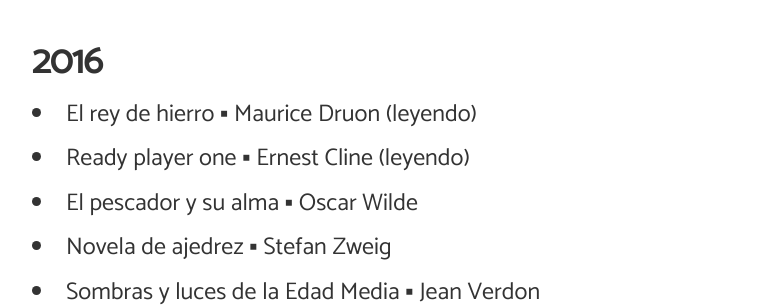
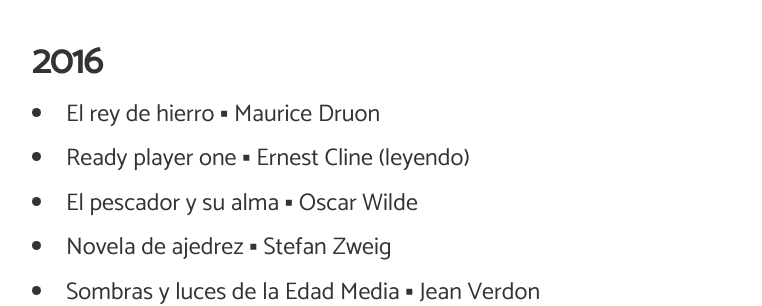
Before and after one commit to angelsimon/angelsimon.github.io, a Jekyll site: the page built from _posts/2016-09-09-libros-que-termine.md, in a window 1280 px wide and 900 px high. Shown: the part 410-716 px from the top of the window, without its empty margins (32-794 px from the left). Built offline with Jekyll 4.4.1, drawn with Linux system fonts in a browser that asks for light colours; nearby versions of some CDN libraries; comment, search, counter and statistics services are not loaded.

Commit message:
Update 2016-09-09-libros-que-termine.md

```diff
--- a/_posts/2016-09-09-libros-que-termine.md
+++ b/_posts/2016-09-09-libros-que-termine.md
@@ -11,7 +11,7 @@
 
 <h2>2016</h2>
 <ul>
-<li>El rey de hierro &#9642; Maurice Druon (leyendo)</li>
+<li>El rey de hierro &#9642; Maurice Druon</li>
 <li>Ready player one &#9642; Ernest Cline (leyendo)</li>
 <li>El pescador y su alma &#9642; Oscar Wilde</li>
 <li>Novela de ajedrez &#9642; Stefan Zweig</li>
```
